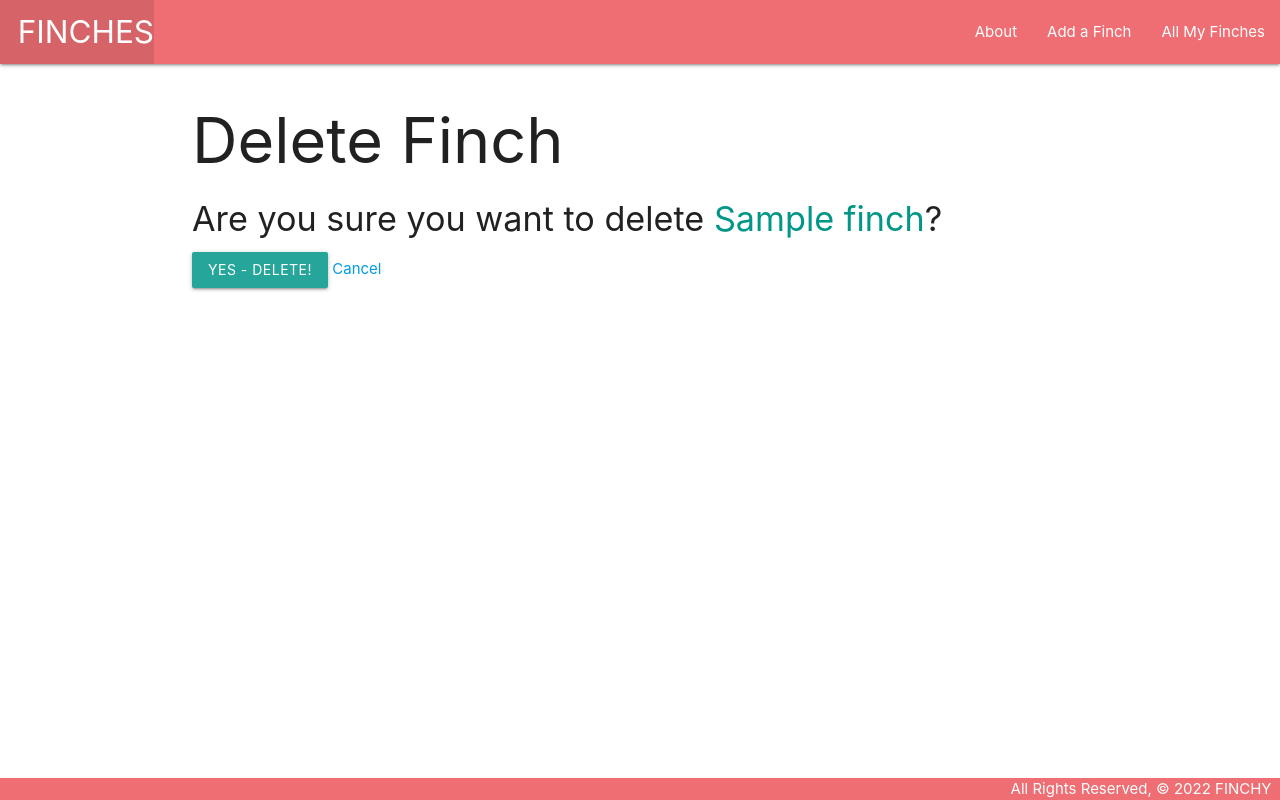
After one commit to adevlinb/FinchCollection, a Django app: page /finches/1/delete/ in a window 1280 px wide. The commit adds this page. Run offline with Django 4.2, Linux system fonts and the light colour scheme; tables that the repository leaves empty hold one stand-in row (values such as "Sample post").

Commit message:
finishes lab 3

```diff
--- a/main_app/models.py
+++ b/main_app/models.py
@@ -1,3 +1,5 @@
+from tabnanny import verbose
+from django.urls import reverse
 from django.db import models
 
 # Create your models here.
@@ -8,8 +10,15 @@ class Finch(models.Model):
     description = models.TextField(max_length=250)
     age = models.IntegerField()
 
+    class Meta:
+        verbose_name = 'finch'
+        verbose_name_plural = 'finches'
+
     def __str__(self):
         return f'{self.name}, ({self.id})'
+
+    def get_absolute_url(self):
+        return reverse('detail', kwargs={'finch_id': self.id})
 
 
 
--- a/main_app/templates/base.html
+++ b/main_app/templates/base.html
@@ -19,8 +19,9 @@
                     <li><a href="/" class="left brand-logo">&nbsp;&nbsp;FINCHES</a></li>
                 </ul>
                 <ul class="right">
-                    <li><a href="/about">About</a></li>
-                    <li><a href="/finches">All My Finches</a></li>
+                    <li><a href="{% url 'about' %}">About</a></li>
+                    <li><a href="{% url 'finches_create' %}">Add a Finch</a></li>
+                    <li><a href="{% url 'index' %}">All My Finches</a></li>
                 </ul>
             </div>
         </nav>
--- a/main_app/templates/finches/detail.html
+++ b/main_app/templates/finches/detail.html
@@ -1,7 +1,7 @@
 {% extends 'base.html' %}
 {% block content %}
 
-    <h1>FInch Details</h1>
+    <h1>Finch Details</h1>
 
     <div class="card">
         <div class="card-content">
@@ -9,6 +9,10 @@
             <p>Breed: {{ finch.type }}</p>
             <p>Description: {{ finch.description }}</p>
             <p>Age: {{ finch.age }}</p>
+            <div class="card-action">
+                <a href="{% url 'finches_update' finch.id %}">Edit</a>
+                <a href="{% url 'finches_delete' finch.id %}">Delete</a>
+            </div>
         </div>
     </div>
 
--- /dev/null
+++ b/main_app/templates/main_app/finch_confirm_delete.html
@@ -0,0 +1,13 @@
+{% extends 'base.html' %}
+
+{% block content %}
+<h1>Delete Finch</h1>
+
+<h4>Are you sure you want to delete <span class="teal-text">{{ object.name }}</span>?</h4>
+
+<form action="" method="POST">
+    {% csrf_token %}
+    <input type="submit" value="Yes - Delete!" class="btn">
+    <a href="{% url 'detail' finch.id %}">Cancel</a>
+</form>
+{% endblock %}
--- a/main_app/urls.py
+++ b/main_app/urls.py
@@ -6,4 +6,7 @@ urlpatterns = [
     path('about/', views.about, name='about'),
     path('finches/', views.finches_index, name='index'),
     path('finches/<int:finch_id>/', views.finches_detail, name='detail'),
+    path('finches/create/', views.FinchCreate.as_view(), name='finches_create'),
+    path('finches/<int:pk>/update/', views.FinchUpdate.as_view(), name='finches_update'),
+    path('finches/<int:pk>/delete/', views.FinchDelete.as_view(), name='finches_delete'),
 ]
--- a/main_app/views.py
+++ b/main_app/views.py
@@ -1,4 +1,5 @@
 from django.shortcuts import render
+from django.views.generic.edit import CreateView, UpdateView, DeleteView
 from .models import Finch
 # from django.http import HttpResponse
 
@@ -17,3 +18,15 @@ def finches_index(request):
 def finches_detail(request, finch_id):
   finch = Finch.objects.get(id=finch_id)
   return render(request, 'finches/detail.html', {'finch': finch})
+
+class FinchCreate(CreateView):
+  model = Finch
+  fields = "__all__"
+
+class FinchUpdate(UpdateView):
+  model = Finch
+  fields = ['type', 'description', 'age']
+
+class FinchDelete(DeleteView):
+  model = Finch
+  success_url = '/finches/'
```
Also changed, not shown: main_app/templates/main_app/finch_form.html (added, +20 -0 lines).
